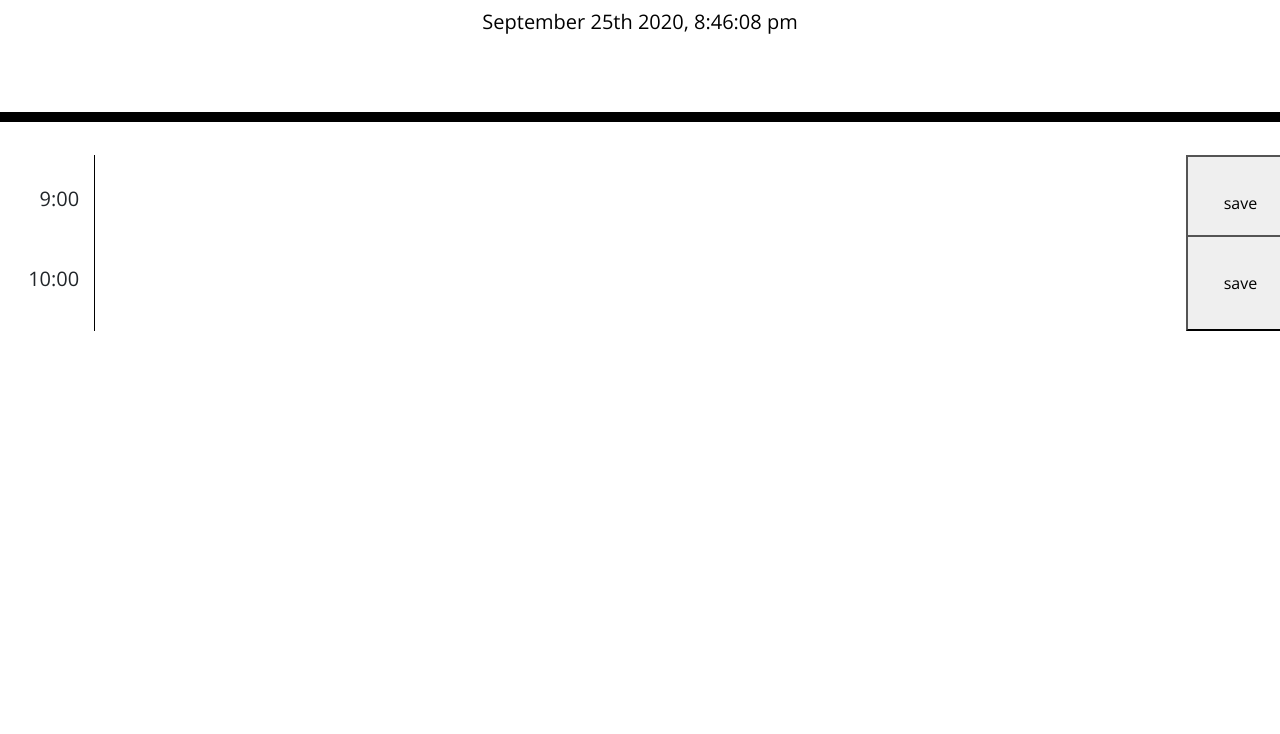
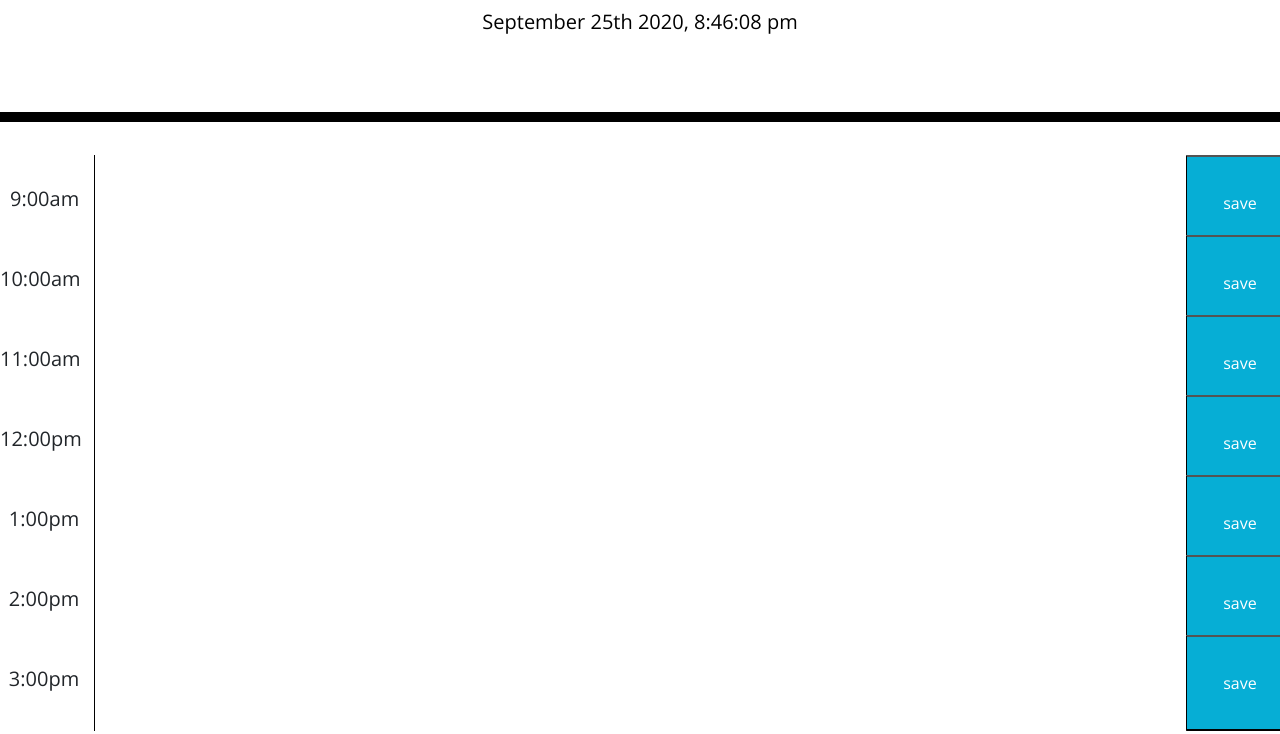
Before and after one commit to wilmer88/due-date-jquery, a plain HTML site: page index.html in a window 1280 px wide. Shown: the part 182-916 px from the top of the page. Before the commit the page ends 800 px from the top, so only its background shows below. Drawn offline with nearby package versions, Linux system fonts and the light colour scheme.

Commit message:
finished the read me and adding text area to function and clickevent

```diff
--- a/index.html
+++ b/index.html
@@ -26,9 +26,7 @@
     <header class="jumbotron">
       <h1 class="display-3">Work Day Scheduler</h1>
       <p class="lead">A simple calendar app for scheduling your work day</p>
-      <p id="currentDay" class="lead">
-
-      </p>
+      <p id="currentDay" class="lead"></p>
     </header>
     <div class="container">
       <!-- Timeblocks go here -->
@@ -36,18 +34,58 @@
 
     <div class="row">
       <div class="col-sm-1">
-        <h5 style="text-align: right" class="nine">9:00</h5>
+        <h5 style="text-align: right" class="nine">9:00am</h5>
       </div>
       <textarea id="noty" class="col-sm-10"></textarea>
-      <button class="col-sm-1" id="save" data="9">save</button>
+      <button class="col-sm-1" id="nueve" data="9">save</button>
     </div>
 
     <div class="row">
       <div class="col-sm-1">
-        <h5 style="text-align: right" class="ten">10:00</h5>
+        <h5 style="text-align: right" class="ten">10:00am</h5>
       </div>
       <textarea id="notoo" class="col-sm-10"></textarea>
-      <button class="col-sm-1" id="save" data="10">save</button>
+      <button class="col-sm-1" id="diez" data="10">save</button>
+    </div>
+
+    <div class="row">
+      <div class="col-sm-1">
+        <h5 style="text-align: right" class="eleven">11:00am</h5>
+      </div>
+      <textarea id="note3" class="col-sm-10"></textarea>
+      <button class="col-sm-1" id="once" data="11">save</button>
+    </div>
+
+    <div class="row">
+      <div class="col-sm-1">
+        <h5 style="text-align: right" class="twelve">12:00pm</h5>
+      </div>
+      <textarea id="note4" class="col-sm-10"></textarea>
+      <button class="col-sm-1" id="doze" data="12">save</button>
+    </div>
+
+    <div class="row">
+      <div class="col-sm-1">
+        <h5 style="text-align: right" class="ten">1:00pm</h5>
+      </div>
+      <textarea id="note5" class="col-sm-10"></textarea>
+      <button class="col-sm-1" id="una" data="1">save</button>
+    </div>
+
+    <div class="row">
+      <div class="col-sm-1">
+        <h5 style="text-align: right" class="ten">2:00pm</h5>
+      </div>
+      <textarea id="note6" class="col-sm-10"></textarea>
+      <button class="col-sm-1" id="dos" data="2">save</button>
+    </div>
+
+    <div class="row">
+      <div class="col-sm-1">
+        <h5 style="text-align: right" class="ten">3:00pm</h5>
+      </div>
+      <textarea id="note7" class="col-sm-10"></textarea>
+      <button class="col-sm-1" id="tres" data="3">save</button>
     </div>
 
     <script src="https://code.jquery.com/jquery-3.4.1.min.js"></script>
--- a/script.js
+++ b/script.js
@@ -1,27 +1,41 @@
 $(document).ready(function () {
   $("#currentDay").text(moment().format("MMMM Do YYYY, h:mm:ss a"));
 
-  var note = document.querySelector("#notes");
-  var nineam = document.querySelector("nine");
-  var savebutton = document.querySelector("#save");
   var noteform = document.querySelector("#noty");
   var noteform2 = document.querySelector("#notoo");
-  var savedEvent = [];
+  var noteform3 = document.querySelector("#note3");
+  var noteform4 = document.querySelector("#note4");
+  var noteform5 = document.querySelector("#note5");
+  var noteform6 = document.querySelector("#note6");
+  var noteform7 = document.querySelector("#note7");
 
-  function getsaved() {
-    var savedNote = JSON.parse(localStorage.getItem("9"));
+
+
+  function pullingfromlocal() {
+    var savedNote = JSON.parse(localStorage.getItem("nueve"));
     noteform.textContent = savedNote;
-    var savedNote2 = JSON.parse(localStorage.getItem("10"));
+    var savedNote2 = JSON.parse(localStorage.getItem("diez"));
     noteform2.textContent = savedNote2;
+    var savedNote3 = JSON.parse(localStorage.getItem("once"));
+    noteform3.textContent = savedNote3;
+    var savedNote4 = JSON.parse(localStorage.getItem("doze"));
+    noteform4.textContent = savedNote4;
+    var savedNote5 = JSON.parse(localStorage.getItem("una"));
+    noteform5.textContent = savedNote5;
+    var savedNote6 = JSON.parse(localStorage.getItem("dos"));
+    noteform6.textContent = savedNote6;
+    var savedNote7 = JSON.parse(localStorage.getItem("tres"));
+    noteform7.textContent = savedNote7;
+
   }
-  getsaved();
-  savebutton.addEventListener("click", function (event) {
+ pullingfromlocal();
+
+
+  $(document).on("click","button", function (event) {
     event.preventDefault();
     var savedItem = $(this).prev().val();
     console.log(savedItem);
-    localStorage.setItem(this.data, JSON.stringify(savedItem));
-    // var noteText = note.nodeValue.trim();
-    // if(noteText === ""){
-    //     return;
+    localStorage.setItem(this.id, JSON.stringify(savedItem));
+
   });
 });
--- a/style.css
+++ b/style.css
@@ -1,10 +1,10 @@
 body {
-  font-family: 'Open Sans', sans-serif;
+  font-family: "Open Sans", sans-serif;
   font-size: 16px;
   line-height: 1;
 }
 
-textarea{
+textarea {
   background: transparent;
   border: none;
   resize: none;
@@ -21,11 +21,11 @@ textarea{
   border-bottom: 10px solid black;
 }
 
-.description{
+.description {
   white-space: pre-wrap;
 }
 
-.time-block{
+.time-block {
   text-align: center;
   border-radius: 15px;
 }
@@ -33,7 +33,7 @@ textarea{
 .row {
   white-space: pre-wrap;
   height: 80px;
-  border-top: 1px solid white;;
+  border-top: 1px solid white;
 }
 
 .hour {
@@ -57,15 +57,65 @@ textarea{
   color: white;
 }
 
-.saveBtn {
+#nueve {
   border-left: 1px solid black;
   border-top-right-radius: 15px;
   border-bottom-right-radius: 15px;
-  background-color: #06AED5;
+  background-color: #06aed5;
   color: white;
 }
 
-.saveBtn i:hover {
+#save i:hover {
   font-size: 20px;
-  transition: all .3s ease-in-out;
+  transition: all 0.3s ease-in-out;
 }
+
+#diez {
+  border-left: 1px solid black;
+  border-top-right-radius: 15px;
+  border-bottom-right-radius: 15px;
+  background-color: #06aed5;
+  color: white;
+}
+#nueve {
+  border-left: 1px solid black;
+  border-top-right-radius: 15px;
+  border-bottom-right-radius: 15px;
+  background-color: #06aed5;
+  color: white;
+}
+#once {
+  border-left: 1px solid black;
+  border-top-right-radius: 15px;
+  border-bottom-right-radius: 15px;
+  background-color: #06aed5;
+  color: white;
+}
+#doze {
+  border-left: 1px solid black;
+  border-top-right-radius: 15px;
+  border-bottom-right-radius: 15px;
+  background-color: #06aed5;
+  color: white;
+}
+#una {
+  border-left: 1px solid black;
+  border-top-right-radius: 15px;
+  border-bottom-right-radius: 15px;
+  background-color: #06aed5;
+  color: white;
+}
+#dos{
+  border-left: 1px solid black;
+  border-top-right-radius: 15px;
+  border-bottom-right-radius: 15px;
+  background-color: #06aed5;
+  color: white;
+}
+#tres{
+  border-left: 1px solid black;
+  border-top-right-radius: 15px;
+  border-bottom-right-radius: 15px;
+  background-color: #06aed5;
+  color: white;
+}
```
Also changed, not shown: 1 other file.
